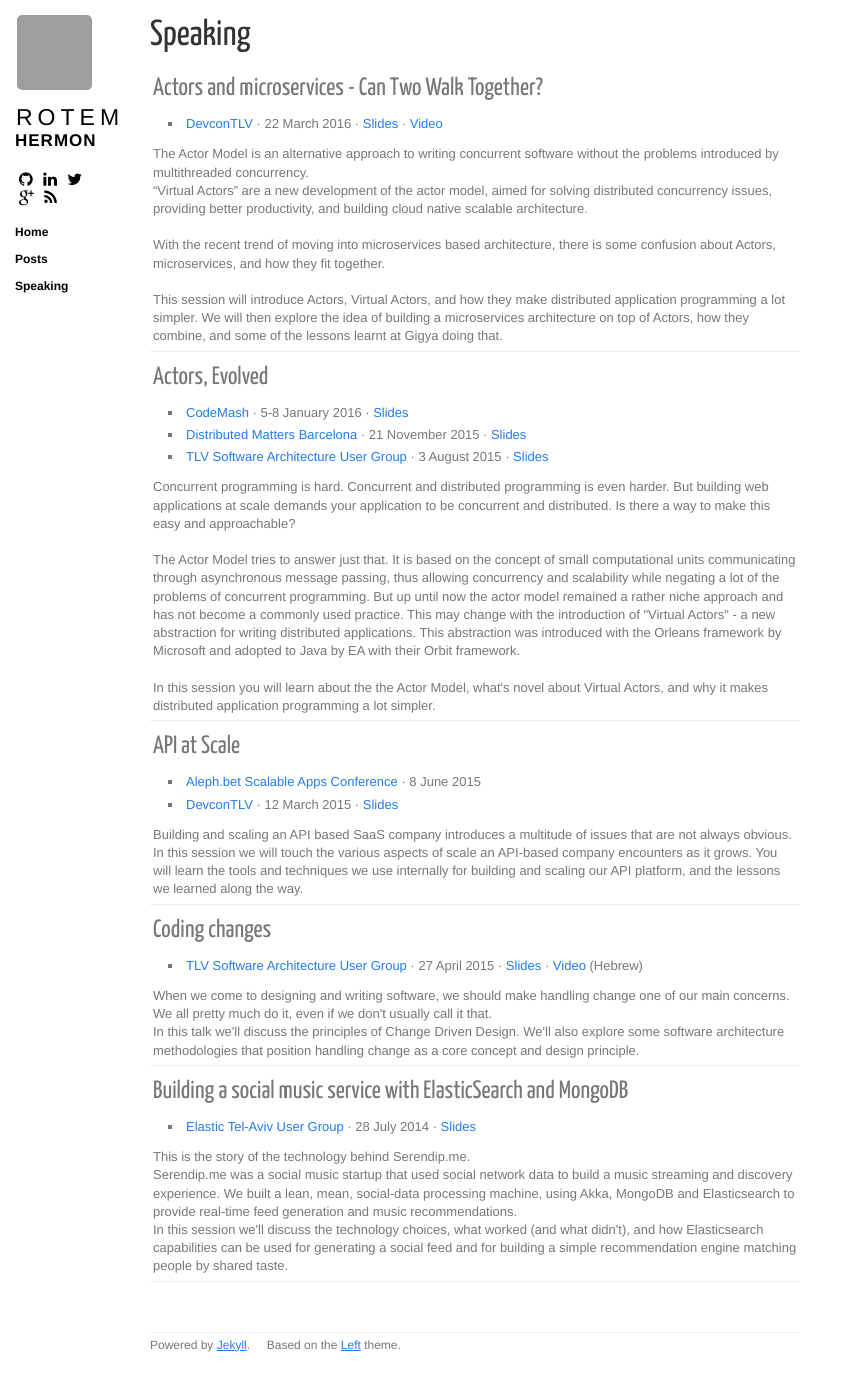
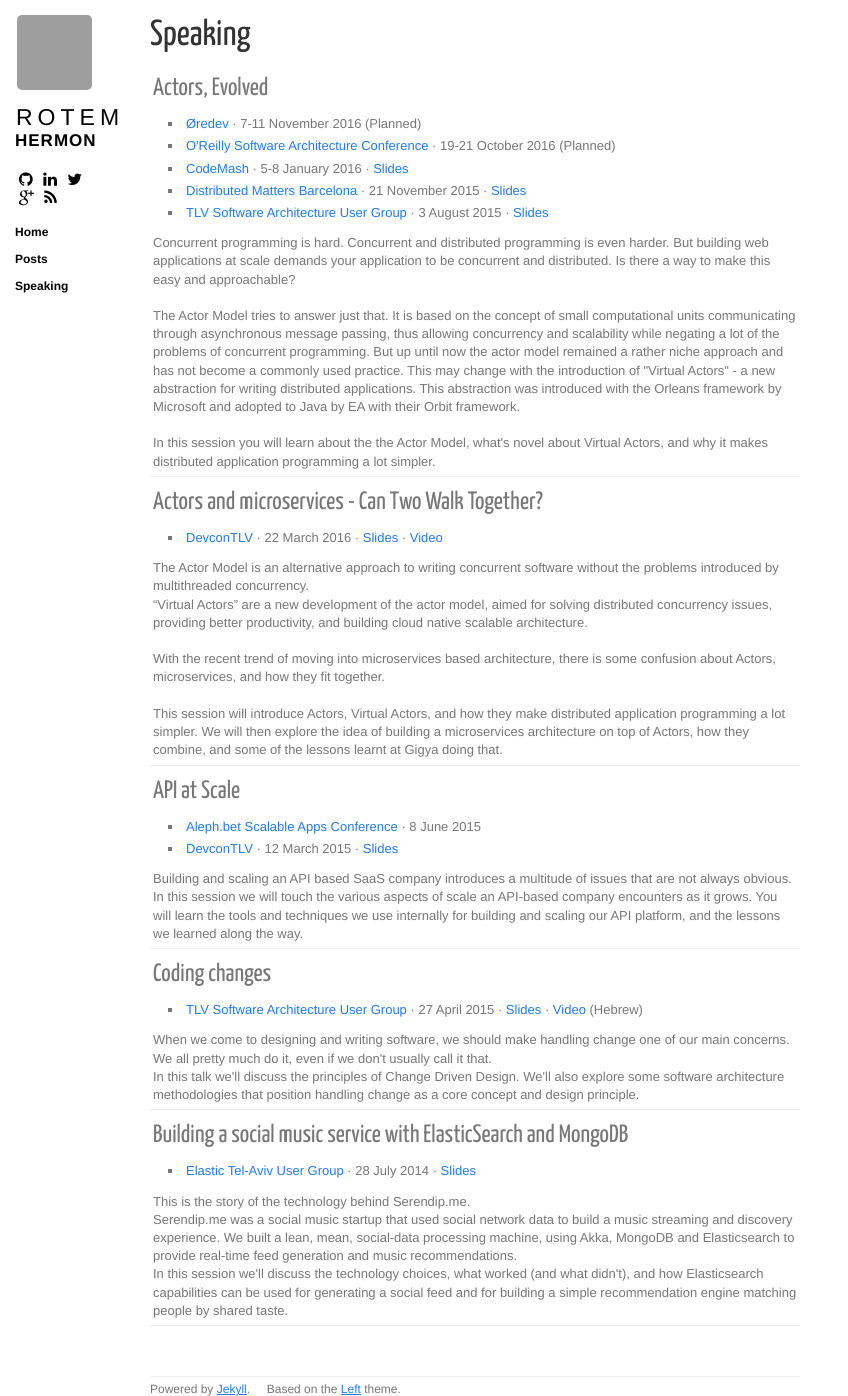
Before and after one commit to rore/rore.github.com, a Jekyll site: the page built from speaking.html, in a window 1280 px wide. Shown: the whole page, without its empty margins (0-848 px from the left). Built offline with Jekyll 4.4.1, drawn with Linux system fonts in a browser that asks for light colours; nearby versions of some CDN libraries; Markdown is read by kramdown in place of the engine named in the settings; before the commit the page ends 1352 px from its top, so only the background shows below that; grey boxes are pictures that could not be loaded.

Commit message:
Update speaking.html

```diff
--- a/speaking.html
+++ b/speaking.html
@@ -6,21 +6,15 @@ title: "Speaking"
 <section class="content">
 <h1>Speaking</h1>
     <ul class="listing">
-        <li>
-            <h3>Actors and microservices - Can Two Walk Together?</h3>
+                <li>
+            <h3>Actors, Evolved</h3>
             <ul class="sublist">
                 <li>
-                    <a href="https://devcontlv-march2016.events.co.il" target="_blank" >DevconTLV</a> &middot; 22 March 2016 &middot; <a href="https://speakerdeck.com/rore/actors-and-microservices-can-two-walk-together" target="_blank">Slides</a> &middot; <a href="https://www.youtube.com/watch?v=1c6jCdQ3l4U" target="_blank">Video</a>
+                    <a href="http://www.oredev.org/2016/sessions/actors-evolved" target="_blank" >Øredev</a> &middot; 7-11 November 2016 (Planned)
                 </li>
-            </ul>
-            The Actor Model is an alternative approach to writing concurrent software without the problems introduced by multithreaded concurrency.<br/>
-            “Virtual Actors” are a new development of the actor model, aimed for solving distributed concurrency issues, providing better productivity, and building cloud native scalable architecture.<br/><br/>
-            With the recent trend of moving into microservices based architecture, there is some confusion about Actors, microservices, and how they fit together.<br/><br/>
-            This session will introduce Actors, Virtual Actors, and how they make distributed application programming a lot simpler. We will then explore the idea of building a microservices architecture on top of Actors, how they combine, and some of the lessons learnt at Gigya doing that.
-        </li>
-        <li>
-            <h3>Actors, Evolved</h3>
-            <ul class="sublist">
+                <li>
+                    <a href="http://conferences.oreilly.com/software-architecture/engineering-business-eu/" target="_blank" >O'Reilly Software Architecture Conference</a> &middot; 19-21 October 2016 (Planned)
+                </li>
                 <li>
                     <a href="http://www.codemash.org/session/actors-evolved/" target="_blank" >CodeMash</a> &middot; 5-8 January 2016 &middot; <a href="https://speakerdeck.com/rore/actors-evolved-codemash-2016" target="_blank">Slides</a>
                 </li>
@@ -40,6 +34,18 @@ title: "Speaking"
             This may change with the introduction of "Virtual Actors" - a new abstraction for writing distributed applications.
             This abstraction was introduced with the Orleans framework by Microsoft and adopted to Java by EA with their Orbit framework.<br/><br/>
             In this session you will learn about the the Actor Model, what's novel about Virtual Actors, and why it makes distributed application programming a lot simpler.
+        </li>
+        <li>
+            <h3>Actors and microservices - Can Two Walk Together?</h3>
+            <ul class="sublist">
+                <li>
+                    <a href="https://devcontlv-march2016.events.co.il" target="_blank" >DevconTLV</a> &middot; 22 March 2016 &middot; <a href="https://speakerdeck.com/rore/actors-and-microservices-can-two-walk-together" target="_blank">Slides</a> &middot; <a href="https://www.youtube.com/watch?v=1c6jCdQ3l4U" target="_blank">Video</a>
+                </li>
+            </ul>
+            The Actor Model is an alternative approach to writing concurrent software without the problems introduced by multithreaded concurrency.<br/>
+            “Virtual Actors” are a new development of the actor model, aimed for solving distributed concurrency issues, providing better productivity, and building cloud native scalable architecture.<br/><br/>
+            With the recent trend of moving into microservices based architecture, there is some confusion about Actors, microservices, and how they fit together.<br/><br/>
+            This session will introduce Actors, Virtual Actors, and how they make distributed application programming a lot simpler. We will then explore the idea of building a microservices architecture on top of Actors, how they combine, and some of the lessons learnt at Gigya doing that.
         </li>
         <li>
             <h3>API at Scale</h3>
```
